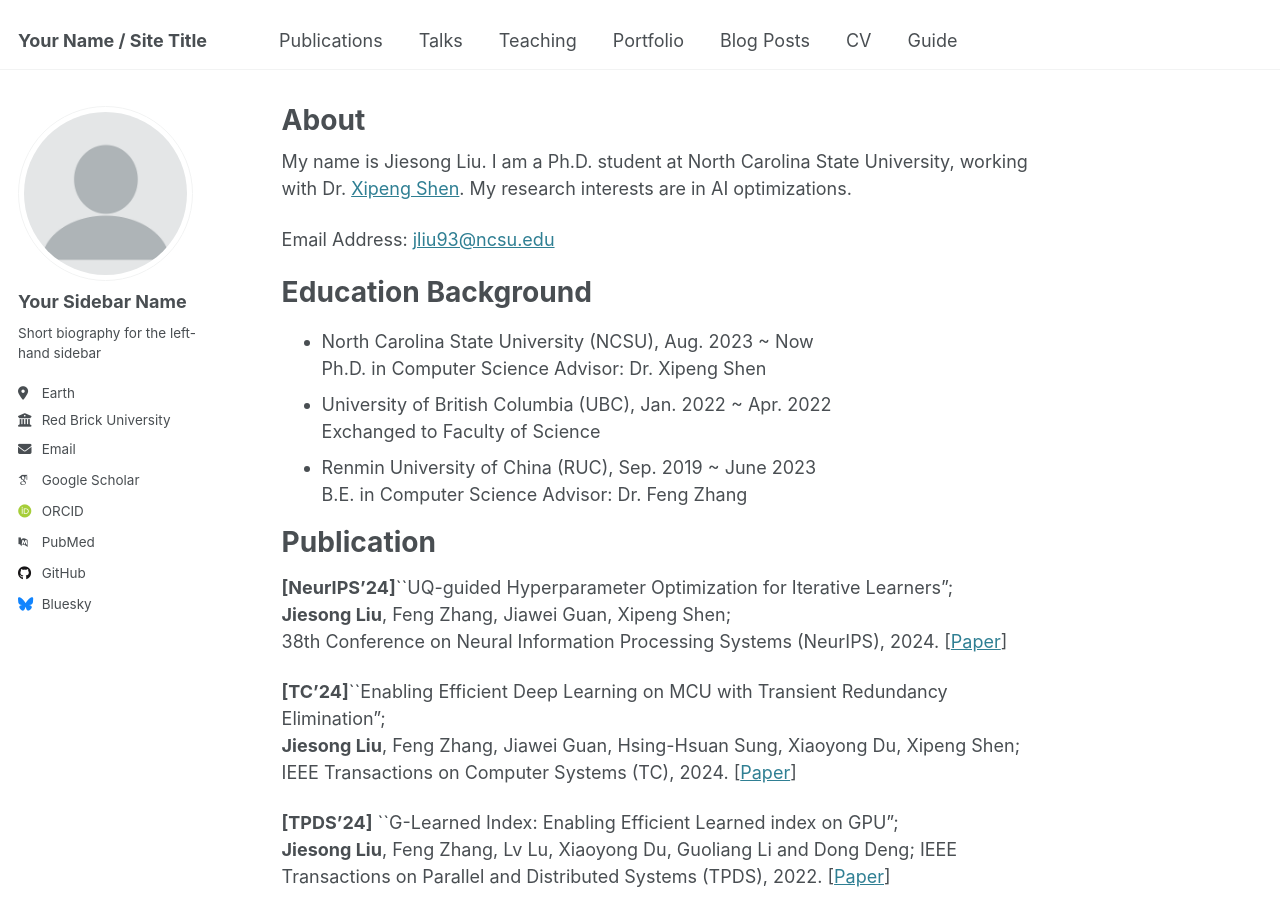
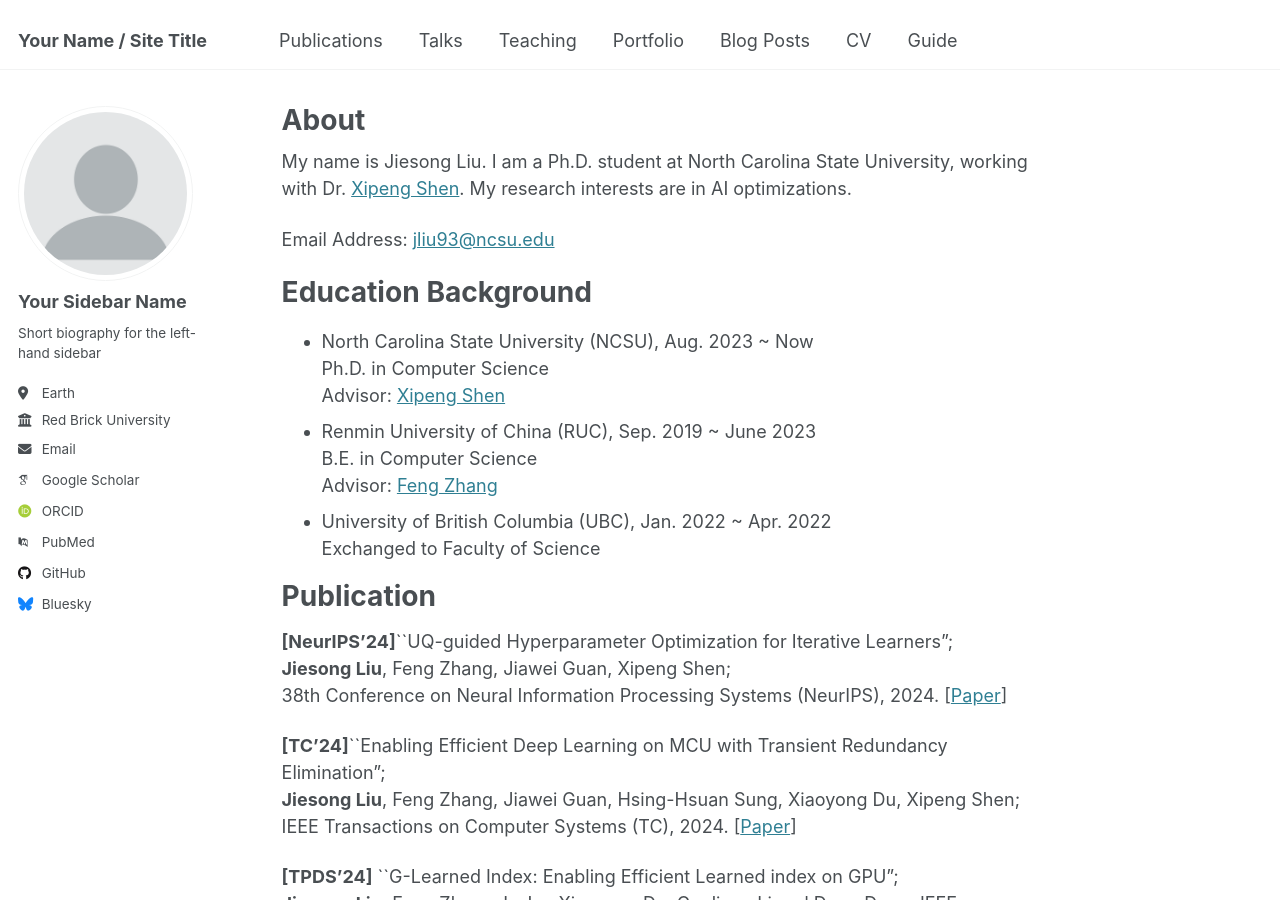
Before and after one commit to Fred1031/Fred1031.github.io, a Jekyll site: the page built from _pages/about.md, in a window 1280 px wide and 900 px high. Built offline with Jekyll 4.4.1, drawn with Linux system fonts in a browser that asks for light colours; some web fonts are replaced.

```diff
--- a/_pages/about.md
+++ b/_pages/about.md
@@ -19,12 +19,12 @@ Education Background
 ======
 - North Carolina State University (NCSU), Aug. 2023 ~ Now
   Ph.D. in Computer Science
-  Advisor: Dr. Xipeng Shen
+  Advisor: [Xipeng Shen](https://research.csc.ncsu.edu/picture/xshen5/index.html)
+- Renmin University of China (RUC), Sep. 2019 ~ June 2023
+  B.E. in Computer Science
+  Advisor: [Feng Zhang](https://fengzhangcs.github.io/)
 - University of British Columbia (UBC), Jan. 2022 ~ Apr. 2022
   Exchanged to Faculty of Science
-- Renmin University of China (RUC), Sep. 2019 ~ June 2023
-  B.E. in Computer Science
-  Advisor: Dr. Feng Zhang
 
 Publication
 ======
```
